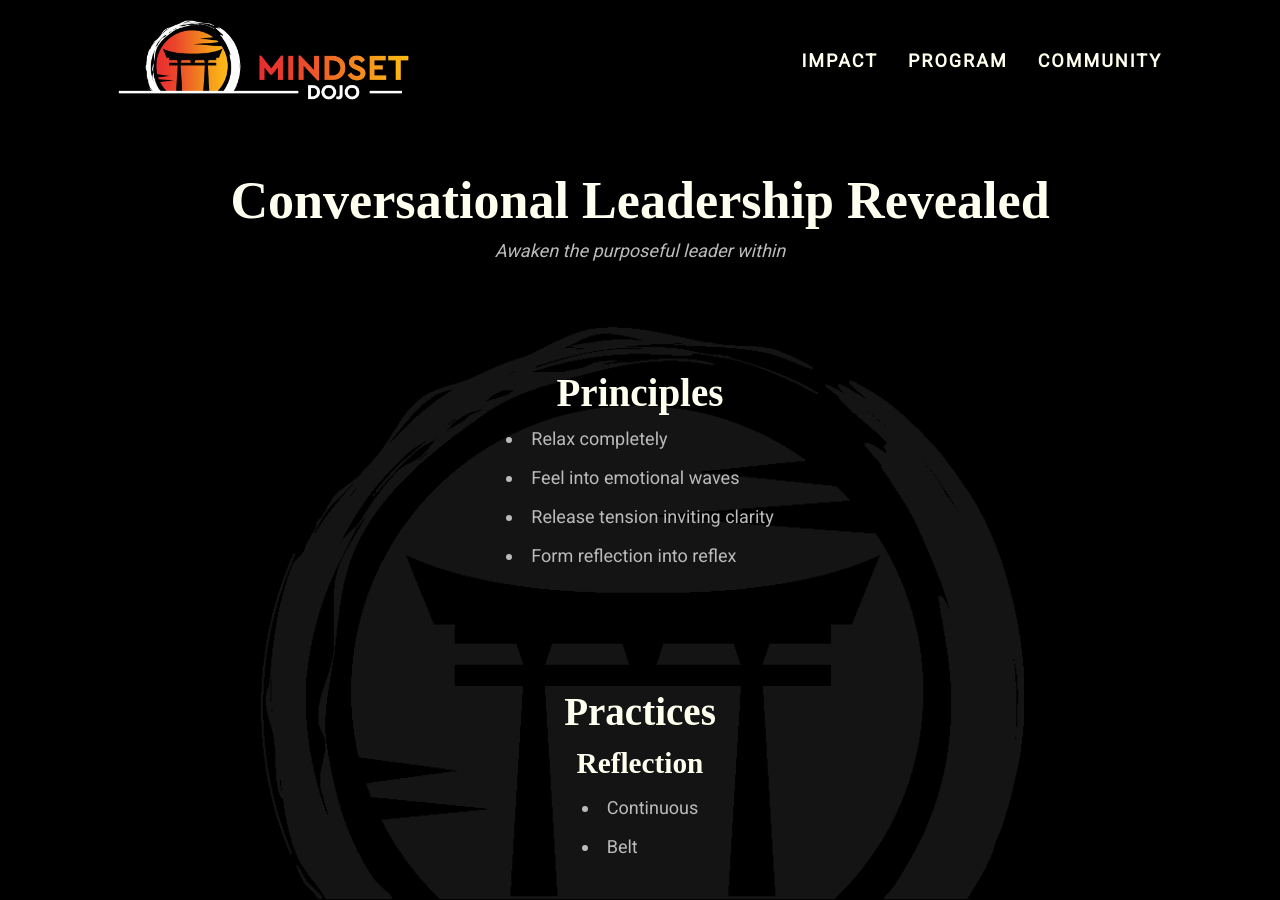
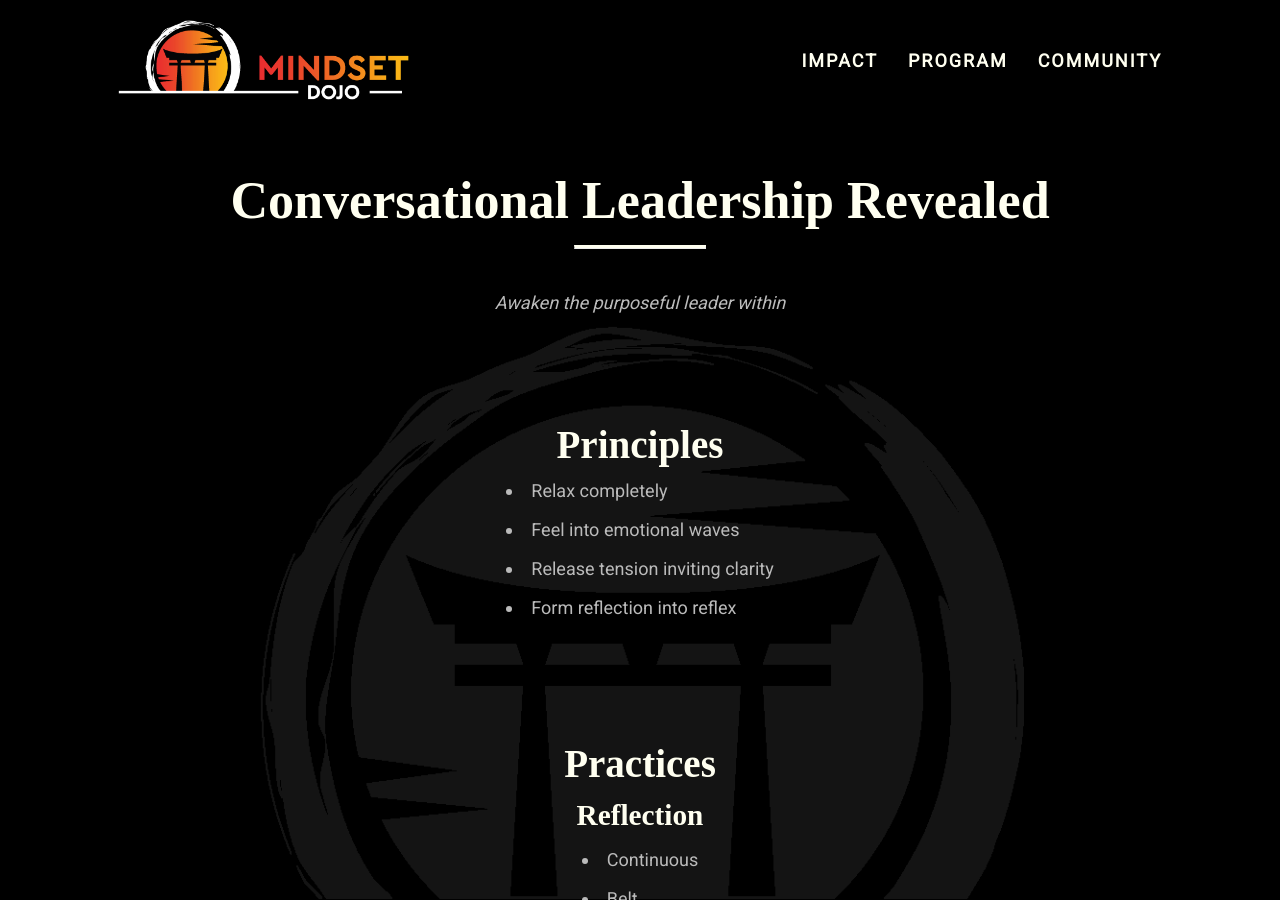
Before and after one commit to mindset-dojo/mindset-dojo.github.io, a Jekyll site: the page built from program.md, in a window 1280 px wide and 900 px high. Built offline with Jekyll 4.4.1, drawn with Linux system fonts in a browser that asks for light colours; some web fonts are replaced.

Commit message:
Added <hr> tag after program.title in <h1> section in program.md.

```diff
--- a/program.md
+++ b/program.md
@@ -7,7 +7,7 @@ css_id: program
 {% assign program = site.data.program %}
 
 <section>
-  <h1>{{ program.title }}</h1>
+  <h1>{{ program.title }} <hr> </h1>
   <p><em>{{ program.mission }}</em></p>
 </section>
 
```
